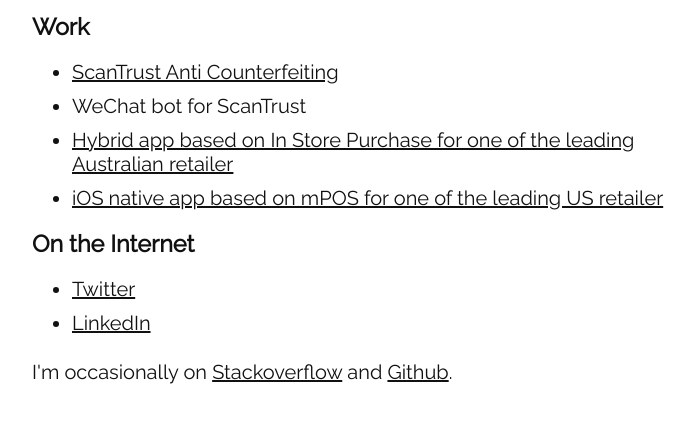
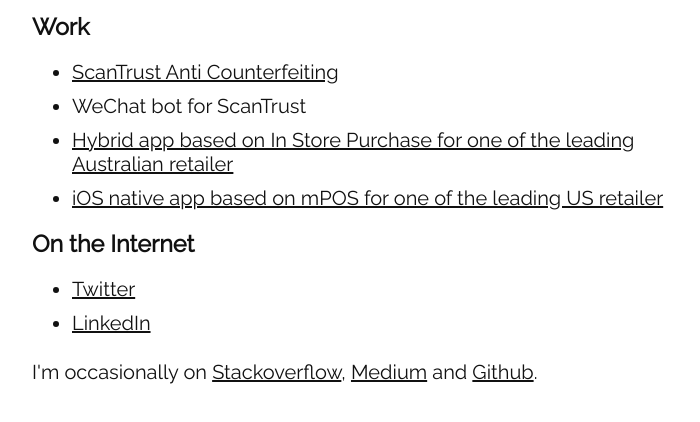
Before and after one commit to rizwankce/rizwankce.github.io, a plain HTML site: page index.html in a window 1280 px wide. Shown: the part 294-716 px from the top of the page, without its empty margins (283-983 px from the left). Drawn offline with Linux system fonts and the light colour scheme.

Commit message:
[ADD] Medium link

```diff
--- a/index.html
+++ b/index.html
@@ -46,7 +46,7 @@
 			</li>
 		</ul>
 
-		<P>I'm occasionally on <a href="http://stackoverflow.com/users/3590216/bluewings">Stackoverflow</a> and
+		<P>I'm occasionally on <a href="http://stackoverflow.com/users/3590216/bluewings">Stackoverflow</a>, <a href="https://medium.com/@rizwanm">Medium</a> and
 			<a href="https://github.com/rizwankce">Github</a>.
 		</P>
 	</div>
```
